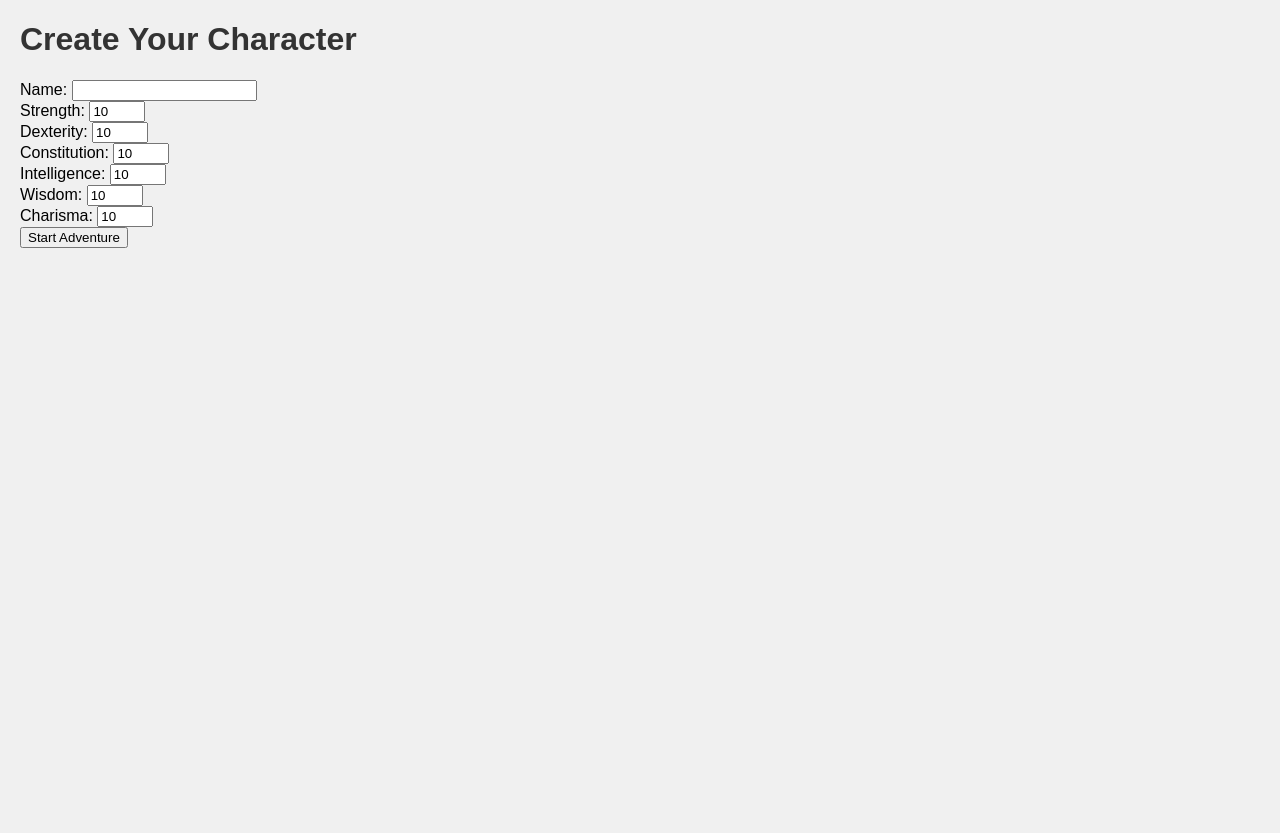
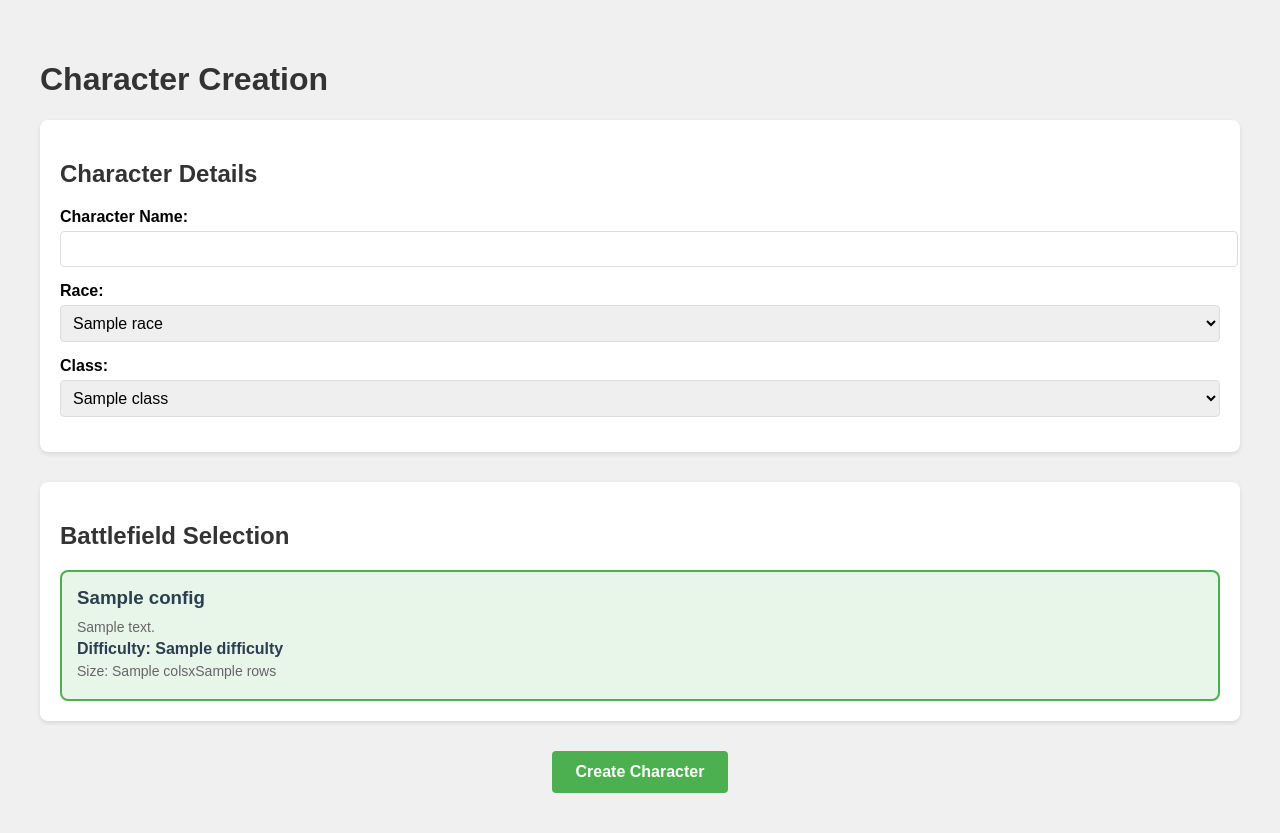
Before and after one commit to timonchiklol/Console_RPG, a Flask app: template templates/create.html in a window 1280 px wide. Before the commit the page ends 248 px from the top, so only its background shows below. Run offline with Flask 3, Linux system fonts and the light colour scheme; the template is opened without the code that fills it: most values are stand-ins (such as "Sample title", 1, 10 or a date in 2020).

Commit message:
added multiple configs to the battlefield

```diff
--- a/config.py
+++ b/config.py
@@ -149,9 +149,9 @@ ENEMIES = {
 # Game Rules Configuration
 GAME_RULES = {
     "movement": {
-        "base_cost": 5,  # Cost per hex of movement
-        "diagonal_cost": 5,  # Cost for diagonal movement
-        "min_movement": 5,  # Minimum movement allowed
+        "base_cost": 4,  # Cost per hex of movement
+        "diagonal_cost": 4,  # Cost for diagonal movement
+        "min_movement": 4,  # Minimum movement allowed
     },
     "combat": {
         "attack_cost": 0,
--- a/static/css/style.css
+++ b/static/css/style.css
@@ -292,3 +292,108 @@ h1, h2 {
 .dice-result-popup {
     opacity: 1;
 }
+
+/* Form sections */
+.form-section {
+    margin-bottom: 30px;
+    padding: 20px;
+    background-color: #fff;
+    border-radius: 8px;
+    box-shadow: 0 2px 4px rgba(0, 0, 0, 0.1);
+}
+
+.form-group {
+    margin-bottom: 15px;
+}
+
+.form-group label {
+    display: block;
+    margin-bottom: 5px;
+    font-weight: bold;
+}
+
+.form-group input[type="text"],
+.form-group select {
+    width: 100%;
+    padding: 8px;
+    border: 1px solid #ddd;
+    border-radius: 4px;
+    font-size: 16px;
+}
+
+/* Battlefield selection */
+.battlefield-options {
+    display: grid;
+    grid-template-columns: repeat(auto-fit, minmax(250px, 1fr));
+    gap: 20px;
+    margin-top: 15px;
+}
+
+.battlefield-option {
+    position: relative;
+}
+
+.battlefield-option input[type="radio"] {
+    position: absolute;
+    opacity: 0;
+}
+
+.battlefield-option label {
+    display: block;
+    padding: 15px;
+    background-color: #f8f9fa;
+    border: 2px solid #dee2e6;
+    border-radius: 8px;
+    cursor: pointer;
+    transition: all 0.3s ease;
+}
+
+.battlefield-option input[type="radio"]:checked + label {
+    border-color: #4CAF50;
+    background-color: #e8f5e9;
+}
+
+.battlefield-option h3 {
+    margin: 0 0 10px 0;
+    color: #2c3e50;
+}
+
+.battlefield-option .description {
+    font-size: 14px;
+    color: #666;
+    margin: 5px 0;
+}
+
+.battlefield-option .difficulty {
+    font-weight: bold;
+    color: #2c3e50;
+    margin: 5px 0;
+}
+
+.battlefield-option .dimensions {
+    font-size: 14px;
+    color: #666;
+    margin: 5px 0;
+}
+
+/* Form actions */
+.form-actions {
+    text-align: center;
+    margin-top: 20px;
+}
+
+.create-button {
+    padding: 12px 24px;
+    font-size: 16px;
+    font-weight: bold;
+    color: white;
+    background-color: #4CAF50;
+    border: none;
+    border-radius: 4px;
+    cursor: pointer;
+    transition: background-color 0.3s ease;
+}
+
+.create-button:hover {
+    background-color: #45a049;
+}
--- a/templates/create.html
+++ b/templates/create.html
@@ -6,16 +6,57 @@
     <link rel="stylesheet" href="{{ url_for('static', filename='css/style.css') }}">
 </head>
 <body>
-    <h1>Create Your Character</h1>
-    <form method="post">
-        <label>Name: <input type="text" name="name" required></label><br>
-        <label>Strength: <input type="number" name="strength" min="1" max="20" value="10" required></label><br>
-        <label>Dexterity: <input type="number" name="dexterity" min="1" max="20" value="10" required></label><br>
-        <label>Constitution: <input type="number" name="constitution" min="1" max="20" value="10" required></label><br>
-        <label>Intelligence: <input type="number" name="intelligence" min="1" max="20" value="10" required></label><br>
-        <label>Wisdom: <input type="number" name="wisdom" min="1" max="20" value="10" required></label><br>
-        <label>Charisma: <input type="number" name="charisma" min="1" max="20" value="10" required></label><br>
-        <button type="submit">Start Adventure</button>
-    </form>
+    <div class="game-container">
+        <h1>Character Creation</h1>
+        <form method="POST">
+            <div class="form-section">
+                <h2>Character Details</h2>
+                <div class="form-group">
+                    <label for="name">Character Name:</label>
+                    <input type="text" id="name" name="name" required>
+                </div>
+
+                <div class="form-group">
+                    <label for="race">Race:</label>
+                    <select id="race" name="race" required>
+                        {% for race in races %}
+                        <option value="{{ race }}">{{ race }}</option>
+                        {% endfor %}
+                    </select>
+                </div>
+
+                <div class="form-group">
+                    <label for="class">Class:</label>
+                    <select id="class" name="class" required>
+                        {% for class in classes %}
+                        <option value="{{ class }}">{{ class }}</option>
+                        {% endfor %}
+                    </select>
+                </div>
+            </div>
+
+            <div class="form-section">
+                <h2>Battlefield Selection</h2>
+                <div class="battlefield-options">
+                    {% for config_id, config in battlefield_configs.items() %}
+                    <div class="battlefield-option">
+                        <input type="radio" id="{{ config_id }}" name="battlefield" value="{{ config_id }}" required
+                               {% if loop.first %}checked{% endif %}>
+                        <label for="{{ config_id }}">
+                            <h3>{{ config.name }}</h3>
+                            <p class="description">{{ config.description }}</p>
+                            <p class="difficulty">Difficulty: {{ config.difficulty }}</p>
+                            <p class="dimensions">Size: {{ config.dimensions.cols }}x{{ config.dimensions.rows }}</p>
+                        </label>
+                    </div>
+                    {% endfor %}
+                </div>
+            </div>
+
+            <div class="form-actions">
+                <button type="submit" class="create-button">Create Character</button>
+            </div>
+        </form>
+    </div>
 </body>
 </html>
```
Also changed, not shown: battlefield_configs.py (added, +72 -0 lines), static/js/hexgrid.js (+24 -20 lines), templates/battle.html (+20 -25 lines), webui.py (+50 -49 lines).
